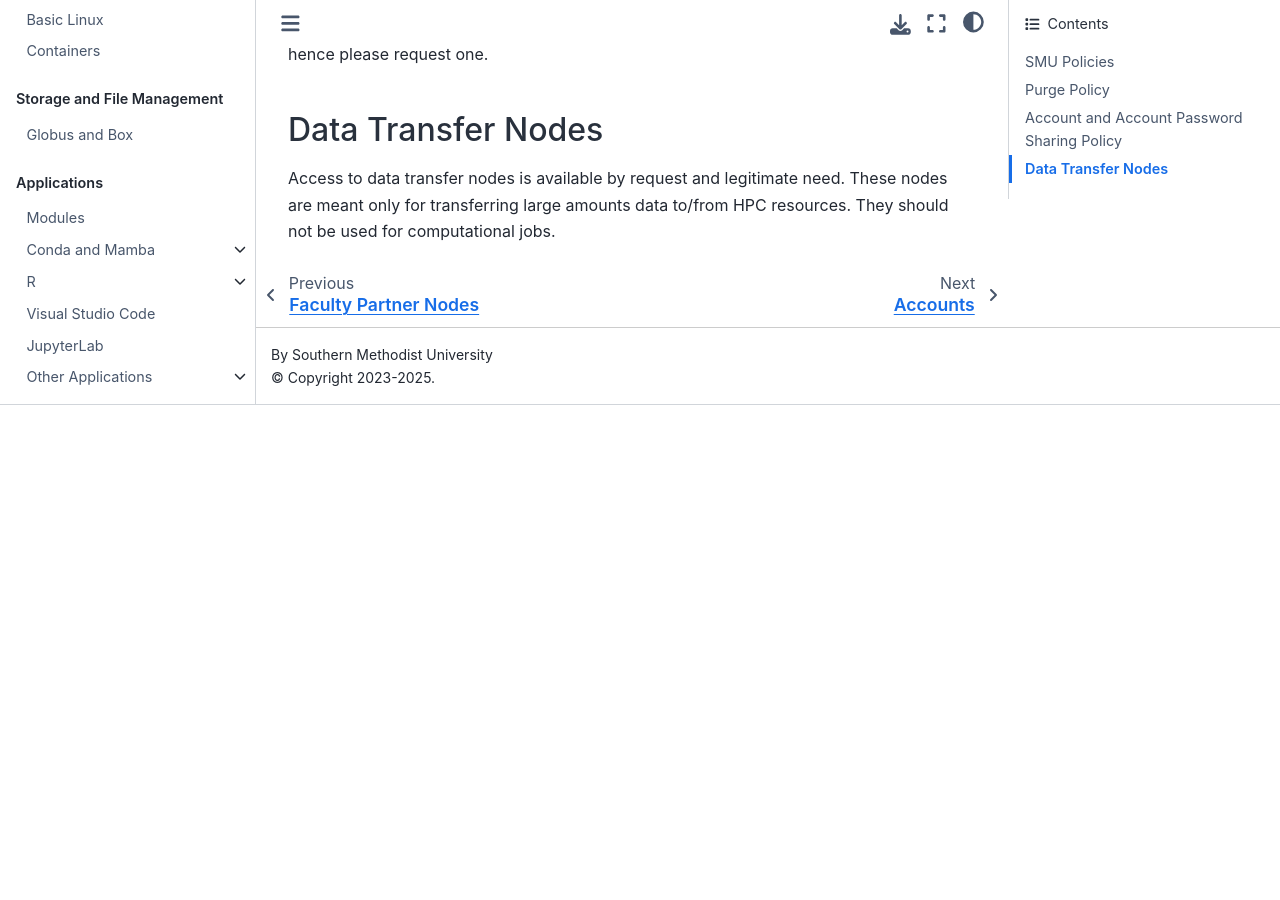
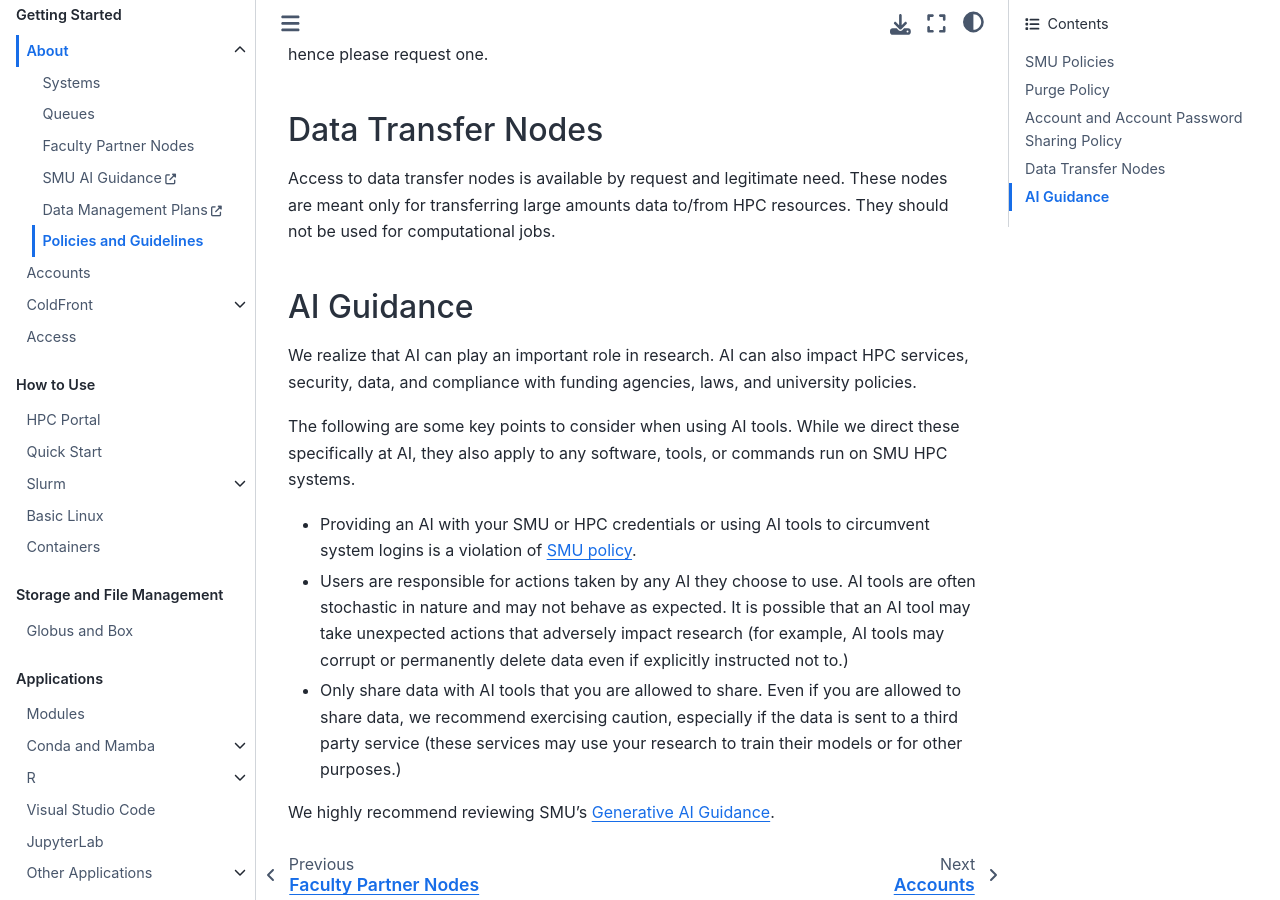
Before and after one commit to SouthernMethodistUniversity/hpc_docs, a Jupyter Book: the page built from docs/policies/policies.md, in a window 1280 px wide and 900 px high, scrolled down 1029 px. Built offline with Jupyter Book 1.0.4 settings and Sphinx 7.4.7 and the Sphinx Book theme 1.1.4, drawn with Linux system fonts in a browser that asks for light colours; before the commit the page ends 1434 px from its top, so only the background shows below that.

Commit message:
add AI guidance

```diff
--- a/docs/policies/policies.md
+++ b/docs/policies/policies.md
@@ -39,3 +39,26 @@
 Access to data transfer nodes is available by request and legitimate need.
 These nodes are meant only for transferring large amounts data to/from HPC resources.
 They should not be used for computational jobs.
+
+## AI Guidance
+
+We realize that AI can play an important role in research. AI can
+also impact HPC services, security, data, and compliance with funding agencies,
+laws, and university policies.
+
+The following are some key points to consider when using AI tools. While we
+direct these specifically at AI, they also apply to any software, tools, or commands
+run on SMU HPC systems.
+
+- Providing an AI with your SMU or HPC credentials or using AI tools to circumvent
+  system logins is a violation of [SMU policy](https://www.smu.edu/policy/8-information-technology/8-1-acceptable-use).
+- Users are responsible for actions taken by any AI they choose to use. AI tools are
+  often stochastic in nature and may not behave as expected. It is possible that an AI tool
+  may take unexpected actions that adversely impact research (for example, AI tools
+  may corrupt or permanently delete data even if explicitly instructed not to.)
+- Only share data with AI tools that you are allowed to share. Even if you are allowed to
+  share data, we recommend exercising caution, especially if the data is sent to a third
+  party service (these services may use your research to train their models or for other
+  purposes.)
+
+We highly recommend reviewing SMU's [Generative AI Guidance](https://www.smu.edu/oit/ai).
```
